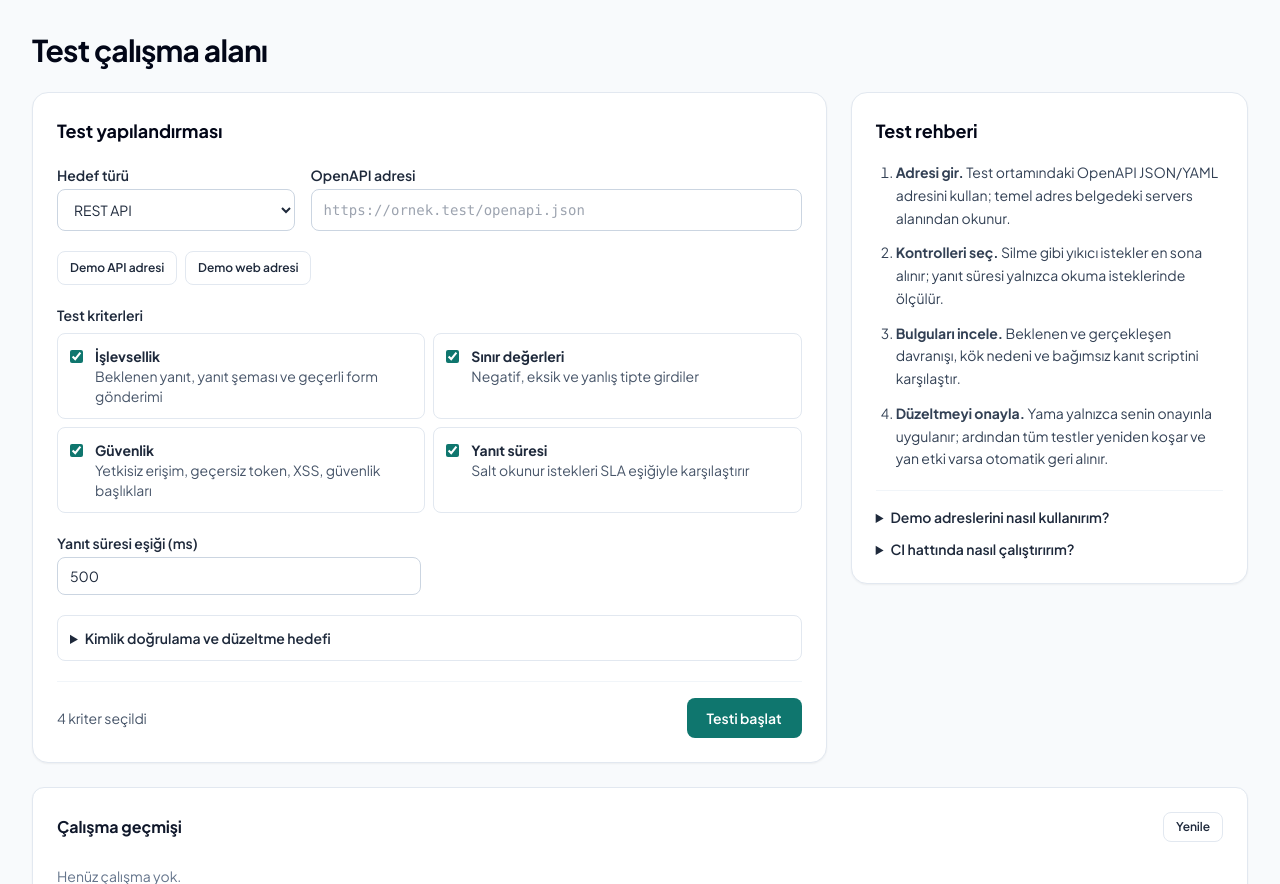
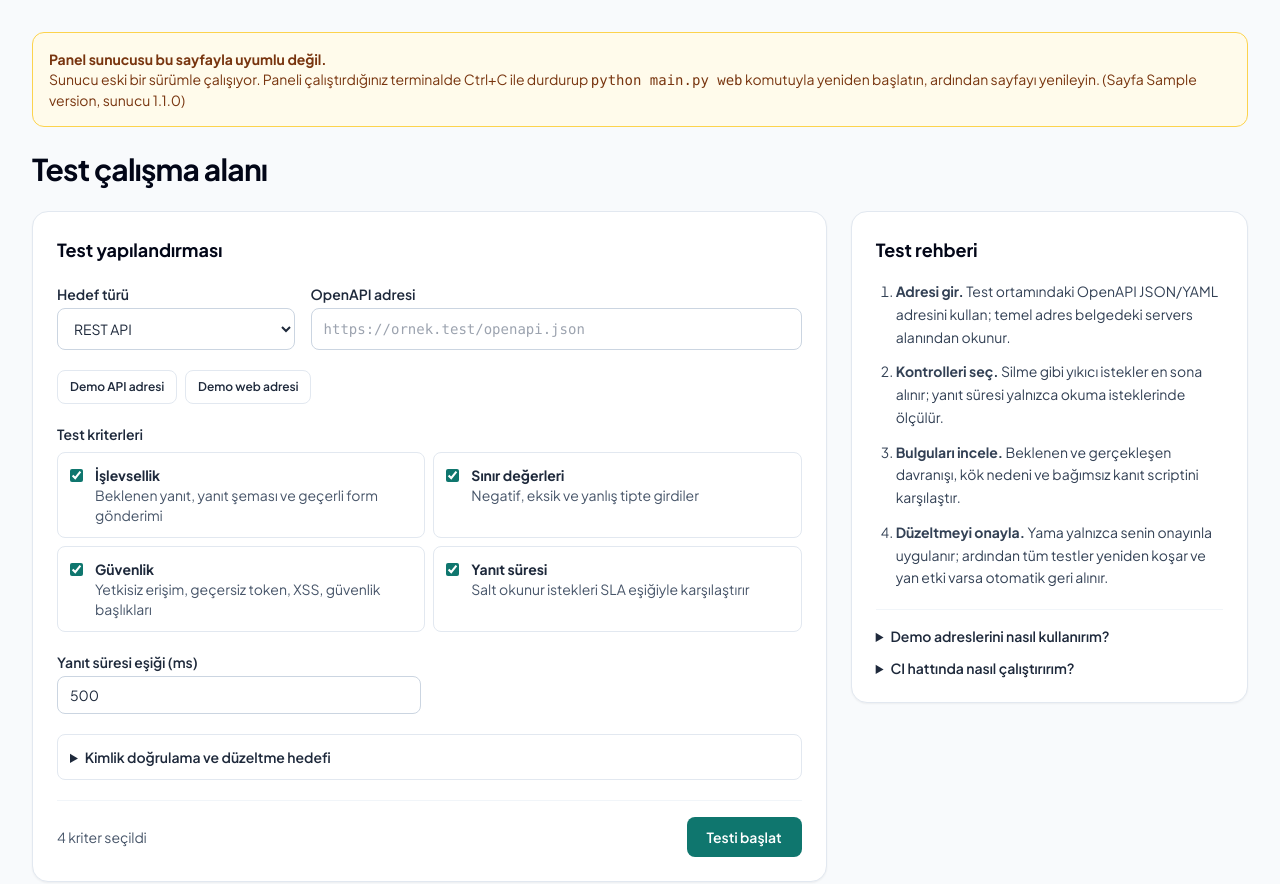
Before and after one commit to Ozlemoon/BugHunter, a FastAPI app: template web/templates/dashboard.html in a window 1280 px wide. Shown: the part 69-953 px from the top of the page. Run offline with FastAPI, Linux system fonts and the light colour scheme; the template is opened without the code that fills it: most values are stand-ins (such as "Sample title", 1, 10 or a date in 2020); data that the repository does not hold is empty; some libraries are stand-ins or nearby versions.

Commit message:
fix(web): tell the user when the dashboard server is outdated
A dashboard page served next to an older server process showed only
'Not Found' when starting a test, because the old process has no
/api/runs route. The page now embeds its version, compares it with
/api/config and shows a banner explaining how to restart the server.

Co-Authored-By: Claude Opus 5.5 <noreply@anthropic.com>

```diff
--- a/web/app.py
+++ b/web/app.py
@@ -156,7 +156,7 @@ def _fix_action(action, run_id: str, fix_id: str):
 
 @app.get("/", response_class=HTMLResponse)
 async def dashboard(request: Request):
-    return templates.TemplateResponse(request=request, name="dashboard.html")
+    return templates.TemplateResponse(request=request, name="dashboard.html", context={"version": __version__})
 
 
 @app.get("/healthz")
--- a/web/templates/dashboard.html
+++ b/web/templates/dashboard.html
@@ -15,7 +15,7 @@
         .diff-hunk { color: #6d28d9; }
     </style>
 </head>
-<body class="bg-slate-50 text-slate-800 min-h-screen">
+<body class="bg-slate-50 text-slate-800 min-h-screen" data-version="{{ version }}">
     <header class="border-b border-slate-800 bg-slate-950 text-white">
         <div class="mx-auto flex max-w-7xl flex-wrap items-center justify-between gap-4 px-4 py-5 sm:px-8">
             <a href="/" class="text-lg font-bold tracking-tight">BugHunter <span class="text-teal-300">AI</span></a>
@@ -29,6 +29,12 @@
     </header>
 
     <main class="mx-auto max-w-7xl space-y-6 px-4 py-8 sm:px-8">
+        <div id="server-warning" hidden role="alert"
+             class="rounded-xl border border-amber-300 bg-amber-50 p-4 text-sm text-amber-900">
+            <strong class="block">Panel sunucusu bu sayfayla uyumlu değil.</strong>
+            <span id="server-warning-text">Sunucu eski bir sürümle çalışıyor. Paneli çalıştırdığınız terminalde Ctrl+C ile durdurup
+            <code>python main.py web</code> komutuyla yeniden başlatın, ardından sayfayı yenileyin.</span>
+        </div>
         <h1 class="text-3xl font-bold tracking-tight text-slate-950">Test çalışma alanı</h1>
         <div class="grid items-start gap-6 lg:grid-cols-[minmax(0,2fr)_minmax(0,1fr)]">
             <section id="test-setup" class="rounded-2xl border border-slate-200 bg-white p-5 shadow-sm sm:p-6">
@@ -304,6 +310,10 @@
             }
             const isJson = (response.headers.get('content-type') || '').includes('application/json');
             const data = isJson ? await response.json() : null;
+            if (response.status === 404 && data && data.detail === 'Not Found' && path.startsWith('/api/')) {
+                showServerWarning();
+                throw new Error('Panel sunucusu güncel değil; yeniden başlatın (ayrıntı sayfanın üstünde).');
+            }
             if (!response.ok) {
                 const detail = data && data.detail;
                 const message = typeof detail === 'string' ? detail
@@ -312,6 +322,12 @@
                 throw new Error(message);
             }
             return data;
+        }
+
+        function showServerWarning(extra) {
+            $('server-warning').hidden = false;
+            if (extra) $('server-warning-text').append(' ', extra);
+            $('server-warning').scrollIntoView({behavior: 'smooth', block: 'start'});
         }
 
         function el(tag, className, text) {
@@ -370,6 +386,10 @@
         updateGuide();
 
         api('/api/config').then(config => {
+            const pageVersion = document.body.dataset.version;
+            if (pageVersion && config.version !== pageVersion) {
+                showServerWarning(`(Sayfa ${pageVersion}, sunucu ${config.version})`);
+            }
             $('sla-threshold').value = config.default_sla_ms;
             for (const demo of config.demo_targets) {
                 const button = el('button', 'rounded-lg border border-slate-200 px-3 py-2 text-xs font-semibold hover:bg-slate-50',
@@ -378,7 +398,7 @@
                 button.addEventListener('click', () => applyDemo(demo));
                 $('demo-buttons').appendChild(button);
             }
-        }).catch(() => { /* config is optional */ });
+        }).catch(() => { /* a stale server is reported by api() */ });
 
         $('hunt-form').addEventListener('submit', async (event) => {
             event.preventDefault();
```
Also changed, not shown: tests/test_web_dashboard.py (+6 -0 lines).
